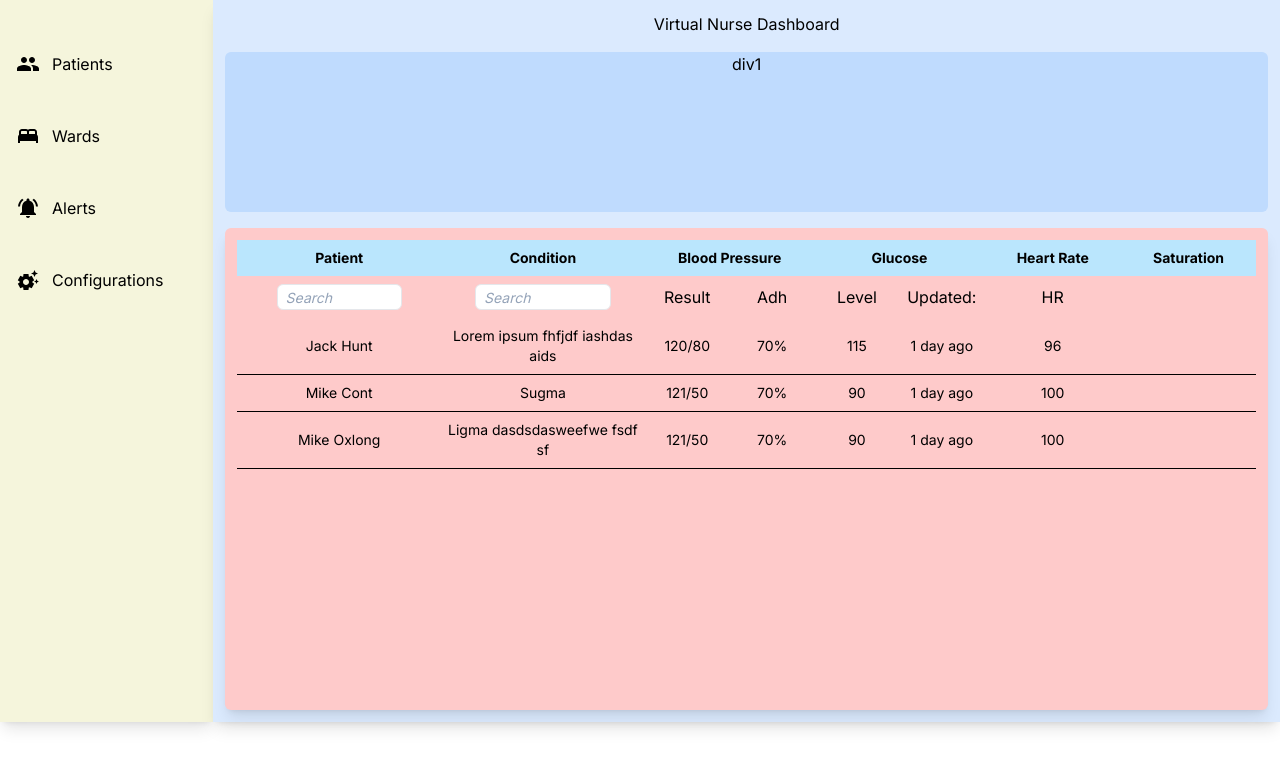
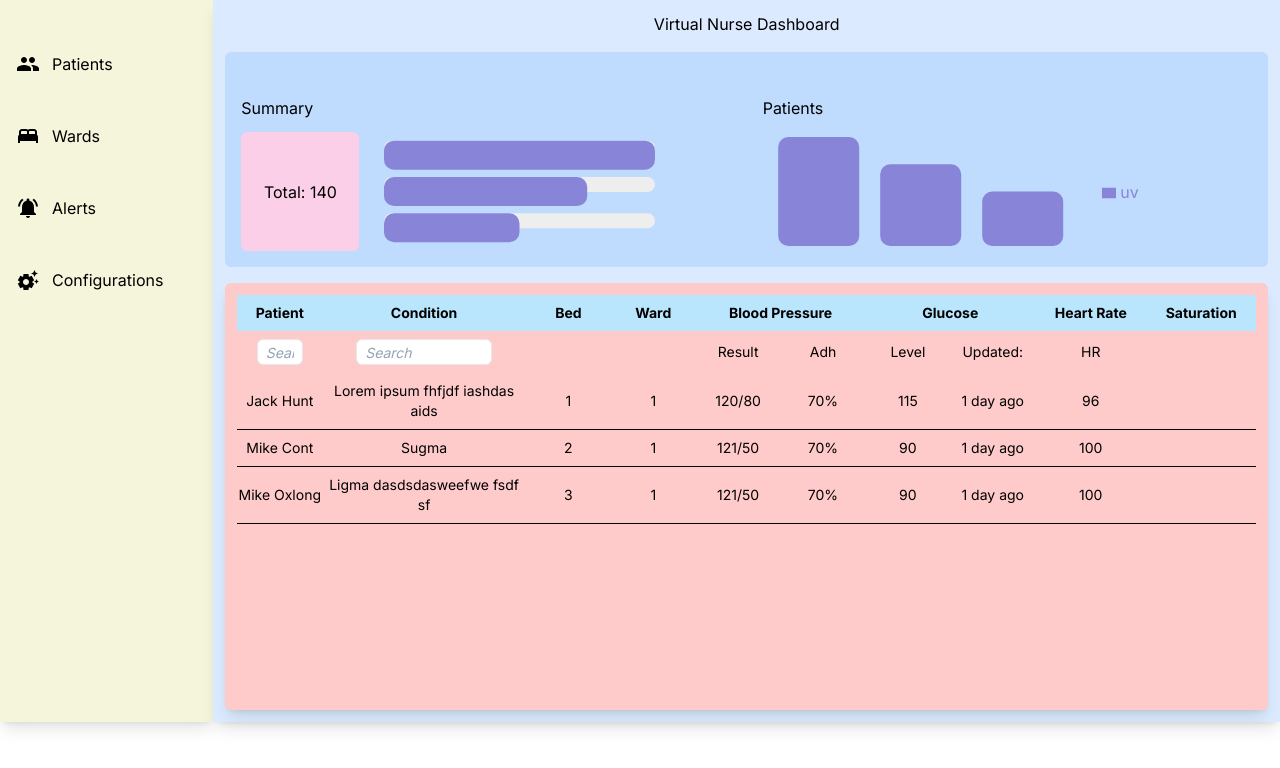
Before and after one commit to AHVirtualNursing/virtual-nursing-dashboard, a Next.js app: page /dashboard in a window 1280 px wide. Shown: the top 768 px of the page. Built offline with nearby package versions, Linux system fonts and the light colour scheme.

Commit message:
add: bar graphs for dashboard summary

```diff
--- a/package.json
+++ b/package.json
@@ -22,6 +22,7 @@
     "react": "18.2.0",
     "react-dom": "18.2.0",
     "react-icons": "^4.11.0",
+    "recharts": "^2.8.0",
     "typescript": "5.2.2"
   },
   "devDependencies": {
--- /dev/null
+++ b/src/components/PendingFollowUps.tsx
@@ -0,0 +1,57 @@
+import React from "react";
+import {
+  BarChart,
+  Bar,
+  Legend,
+  ResponsiveContainer,
+  XAxis,
+  YAxis,
+} from "recharts";
+
+const data = [
+  {
+    name: "Page A",
+    uv: 4000,
+    pv: 2400,
+    amt: 2400,
+  },
+  {
+    name: "Page B",
+    uv: 3000,
+    pv: 1398,
+    amt: 2210,
+  },
+  {
+    name: "Page C",
+    uv: 2000,
+    pv: 9800,
+    amt: 2290,
+  },
+];
+
+export default function PendingFollowUps() {
+  return (
+    <div className="flex flex-col w-1/2 p-4 gap-y-3">
+      <h3 className="text-left">Patients</h3>
+      <div className="h-full flex gap-x-5 justify-start">
+        <div className="w-full">
+          <ResponsiveContainer width="80%" height="100%">
+            <BarChart width={150} height={40} data={data} barCategoryGap="10%">
+              <Legend
+                layout="vertical"
+                verticalAlign="middle"
+                align="right"
+                wrapperStyle={{
+                  paddingLeft: "30px",
+                }}
+              />
+              <XAxis dataKey="name" type="category" hide />
+              <YAxis type="number" hide />
+              <Bar dataKey="uv" fill="#8884d8" radius={10} />
+            </BarChart>
+          </ResponsiveContainer>
+        </div>
+      </div>
+    </div>
+  );
+}
--- a/src/components/patients.tsx
+++ b/src/components/patients.tsx
@@ -5,6 +5,8 @@ export default function Patients() {
     {
       name: "Jack Hunt",
       condition: "Lorem ipsum fhfjdf  iashdas  aids",
+      ward: "1",
+      bed: "1",
       bp: "120/80",
       adh: "70%",
       glucose: "115",
@@ -13,6 +15,8 @@ export default function Patients() {
     {
       name: "Mike Cont",
       condition: "Sugma",
+      ward: "1",
+      bed: "2",
       bp: "121/50",
       adh: "70%",
       glucose: "90",
@@ -21,6 +25,8 @@ export default function Patients() {
     {
       name: "Mike Oxlong",
       condition: "Ligma dasdsdasweefwe fsdf sf",
+      ward: "1",
+      bed: "3",
       bp: "121/50",
       adh: "70%",
       glucose: "90",
@@ -43,6 +49,8 @@ export default function Patients() {
         <tr>
           <th className="p-2">Patient</th>
           <th>Condition</th>
+          <th>Bed</th>
+          <th>Ward</th>
           <th colSpan={2}>Blood Pressure</th>
           <th colSpan={2}>Glucose</th>
           <th>Heart Rate</th>
@@ -57,16 +65,20 @@ export default function Patients() {
           <td>
             <TableSearchbar />
           </td>
-          <td>Result</td>
-          <td>Adh</td>
-          <td>Level</td>
-          <td>Updated:</td>
-          <td>HR</td>
+          <td></td>
+          <td></td>
+          <td className="text-sm">Result</td>
+          <td className="text-sm">Adh</td>
+          <td className="text-sm">Level</td>
+          <td className="text-sm">Updated:</td>
+          <td className="text-sm">HR</td>
         </tr>
         {patientData.map((pd) => (
           <tr className="border-b border-black">
-            <td className="text-sm py-2 w-1/5">{pd.name}</td>
+            <td className="text-sm py-2 w-1/12">{pd.name}</td>
             <td className="text-sm py-2 w-1/5">{pd.condition}</td>
+            <td className="text-sm py-2 w-1/12">{pd.bed}</td>
+            <td className="text-sm py-2 w-1/12">{pd.ward}</td>
             <td className="text-sm py-2 w-1/12">{pd.bp}</td>
             <td className="text-sm py-2 w-1/12">{pd.adh}</td>
             <td className="text-sm py-2 w-1/12">{pd.glucose}</td>
--- /dev/null
+++ b/src/components/summary.tsx
@@ -0,0 +1,67 @@
+import React from "react";
+import {
+  BarChart,
+  Bar,
+  Tooltip,
+  Legend,
+  ResponsiveContainer,
+  XAxis,
+  YAxis,
+} from "recharts";
+
+const data = [
+  {
+    name: "Page A",
+    uv: 4000,
+    pv: 2400,
+    amt: 2400,
+  },
+  {
+    name: "Page B",
+    uv: 3000,
+    pv: 1398,
+    amt: 2210,
+  },
+  {
+    name: "Page C",
+    uv: 2000,
+    pv: 9800,
+    amt: 2290,
+  },
+];
+
+export default function Summary() {
+  return (
+    <div className="flex flex-col w-1/2 p-4 gap-y-3">
+      <h3 className="text-left">Summary</h3>
+      <div className="h-full flex gap-x-5">
+        <div className="w-1/4 rounded-md bg-pink-200 flex items-center justify-center p-3">
+          <p>Total: 140</p>
+        </div>
+        <div className="w-3/4">
+          <ResponsiveContainer width="80%" height="100%">
+            <BarChart
+              width={150}
+              height={40}
+              data={data}
+              maxBarSize={30}
+              layout="vertical"
+            >
+              <XAxis type="number" hide />
+              <YAxis dataKey="name" type="category" hide />
+              <Bar
+                dataKey="uv"
+                fill="#8884d8"
+                background={{
+                  radius: 20,
+                  height: 15,
+                }}
+                radius={[10, 10, 10, 10]}
+              />
+            </BarChart>
+          </ResponsiveContainer>
+        </div>
+      </div>
+    </div>
+  );
+}
--- a/src/pages/dashboard.tsx
+++ b/src/pages/dashboard.tsx
@@ -1,11 +1,16 @@
+import PendingFollowUps from "@/components/PendingFollowUps";
 import Patients from "@/components/patients";
+import Summary from "@/components/summary";
 
 export default function Dashboard() {
   return (
     <div className="flex flex-col p-3 gap-4 bg-blue-100 w-5/6 shadow-lg">
       <h1>Virtual Nurse Dashboard</h1>
-      <div className="bg-blue-200 rounded-md h-1/4">div1</div>
-      <div className="bg-red-200 rounded-md h-3/4 p-3 shadow-lg">
+      <div className="bg-blue-200 rounded-md h-2/6 pt-7 flex ">
+        <Summary />
+        <PendingFollowUps />
+      </div>
+      <div className="bg-red-200 rounded-md h-4/6 p-3 shadow-lg">
         <Patients />
       </div>
     </div>
```
Also changed, not shown: 1 other file (tests, documents, lock files or other folders).
